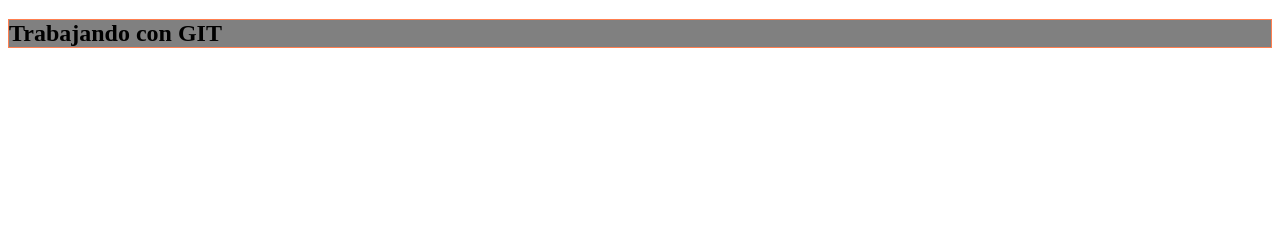
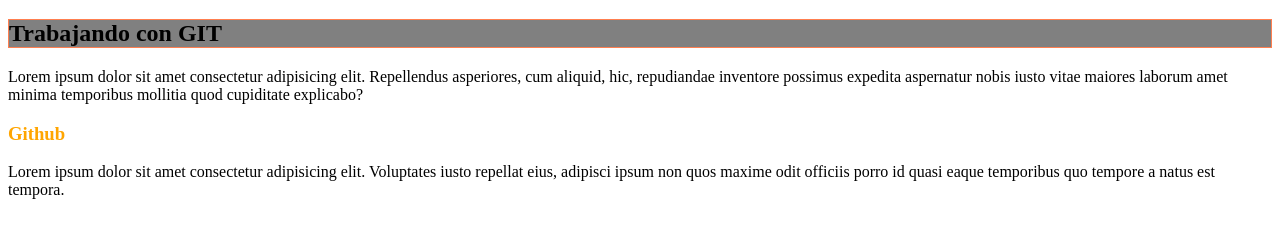
Before and after one commit to Delicia25/EJPROYECTO1, a plain HTML site: page index.html in a window 1280 px wide. Shown: the part 61-298 px from the top of the page. Drawn offline with Linux system fonts and the light colour scheme.

Commit message:
Agregué un párrafo y un estilo

```diff
--- a/CSS/estilos.css
+++ b/CSS/estilos.css
@@ -5,3 +5,6 @@ h2{
     border: 1px solid coral;
     background-color: gray;
 }
+h3{
+    color: orange;
+}
--- a/index.html
+++ b/index.html
@@ -13,6 +13,11 @@
 
     <main>
         <h2>Trabajando con GIT</h2>
+        <p>Lorem ipsum dolor sit amet consectetur adipisicing elit. Repellendus asperiores, cum aliquid, hic, repudiandae inventore possimus expedita aspernatur nobis iusto vitae maiores laborum amet minima temporibus mollitia quod cupiditate explicabo?</p>
+
+        <h3>Github</h3>
+        <p>Lorem ipsum dolor sit amet consectetur adipisicing elit. Voluptates iusto repellat eius, adipisci ipsum non quos maxime odit officiis porro id quasi eaque temporibus quo tempore a natus est tempora.</p>
+
     </main>
 
     <footer>
```
